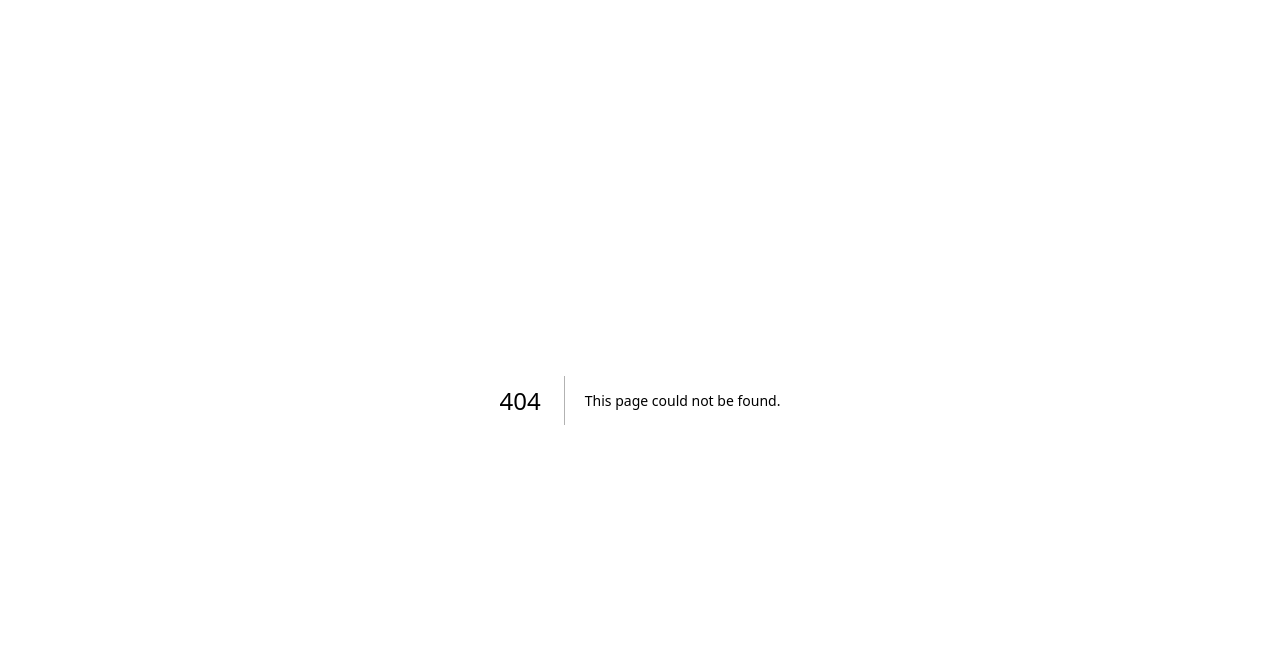
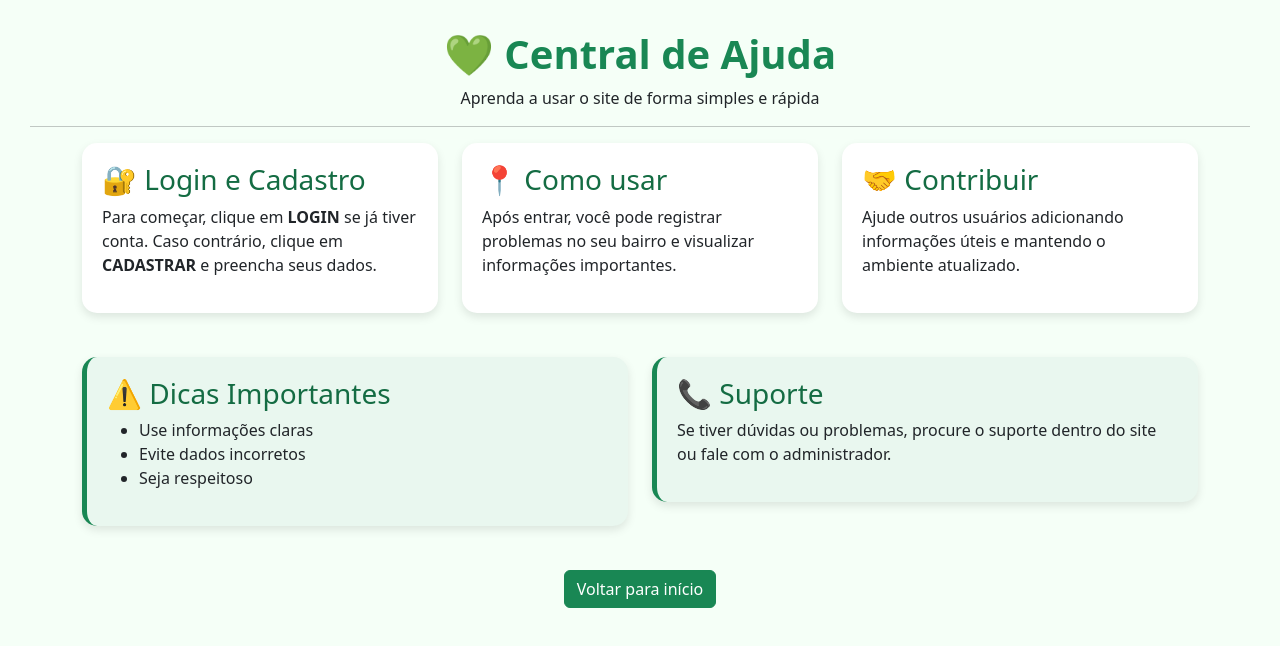
Before and after one commit to Joshick/pi-vizinhaca, a Next.js app: page /ajuda in a window 1280 px wide. Before the commit this address had no page. Shown: the top 646 px of the page. Built offline with nearby package versions, Linux system fonts and the light colour scheme.

Commit message:
07/04
tela nova

```diff
--- /dev/null
+++ b/app/ajuda/ajuda.css
@@ -0,0 +1,34 @@
+/* CSS (ajuda.css) */
+
+.ajuda-container {
+    padding: 30px;
+    background: #f5fff7;
+    min-height: 100vh;
+}
+
+.ajuda-header h1 {
+    color: #198754;
+    font-weight: bold;
+}
+
+.card-ajuda {
+    background: white;
+    padding: 20px;
+    border-radius: 15px;
+    box-shadow: 0 4px 10px rgba(0, 0, 0, 0.1);
+    margin-bottom: 20px;
+    transition: 0.3s;
+}
+
+.card-ajuda:hover {
+    transform: scale(1.03);
+}
+
+.card-ajuda h3 {
+    color: #146c43;
+}
+
+.destaque {
+    border-left: 5px solid #198754;
+    background: #e9f7ef;
+}
--- /dev/null
+++ b/app/ajuda/page.js
@@ -0,0 +1,100 @@
+'use client'
+
+import Link from "next/link";
+import "./ajuda.css";
+
+export default function Ajuda() {
+    return (
+        <div className="ajuda-container">
+
+            {/* Cabeçalho */}
+            <div className="ajuda-header text-center">
+                <h1>💚 Central de Ajuda</h1>
+                <p>Aprenda a usar o site de forma simples e rápida</p>
+            </div>
+
+            <hr />
+
+            {/* Seções */}
+            <div className="container">
+
+                <div className="row">
+
+                    <div className="col-md-4">
+                        <div className="card-ajuda">
+                            <h3>🔐 Login e Cadastro</h3>
+                            <p>
+                                Para começar, clique em <b>LOGIN</b> se já tiver conta.
+                                Caso contrário, clique em <b>CADASTRAR</b> e preencha seus dados.
+                            </p>
+                        </div>
+                    </div>
+
+                    <div className="col-md-4">
+                        <div className="card-ajuda">
+                            <h3>📍 Como usar</h3>
+                            <p>
+                                Após entrar, você pode registrar problemas no seu bairro
+                                e visualizar informações importantes.
+                            </p>
+                        </div>
+                    </div>
+
+                    <div className="col-md-4">
+                        <div className="card-ajuda">
+                            <h3>🤝 Contribuir</h3>
+                            <p>
+                                Ajude outros usuários adicionando informações úteis
+                                e mantendo o ambiente atualizado.
+                            </p>
+                        </div>
+                    </div>
+
+                </div>
+
+                <br />
+
+                <div className="row">
+
+                    <div className="col-md-6">
+                        <div className="card-ajuda destaque">
+                            <h3>⚠️ Dicas Importantes</h3>
+                            <ul>
+                                <li>Use informações claras</li>
+                                <li>Evite dados incorretos</li>
+                                <li>Seja respeitoso</li>
+                            </ul>
+                        </div>
+                    </div>
+
+                    <div className="col-md-6">
+                        <div className="card-ajuda destaque">
+                            <h3>📞 Suporte</h3>
+                            <p>
+                                Se tiver dúvidas ou problemas, procure o suporte
+                                dentro do site ou fale com o administrador.
+                            </p>
+                        </div>
+                    </div>
+
+                </div>
+
+            </div>
+
+            <br />
+
+            <div className="text-center">
+                <Link href="/">
+                    <button className="btn btn-success">Voltar para início</button>
+                </Link>
+            </div>
+
+        </div>
+    );
+}
+
+<Link href="/ajuda">
+    <button className="btn-ajuda">
+        ❓
+    </button>
+</Link>
```
